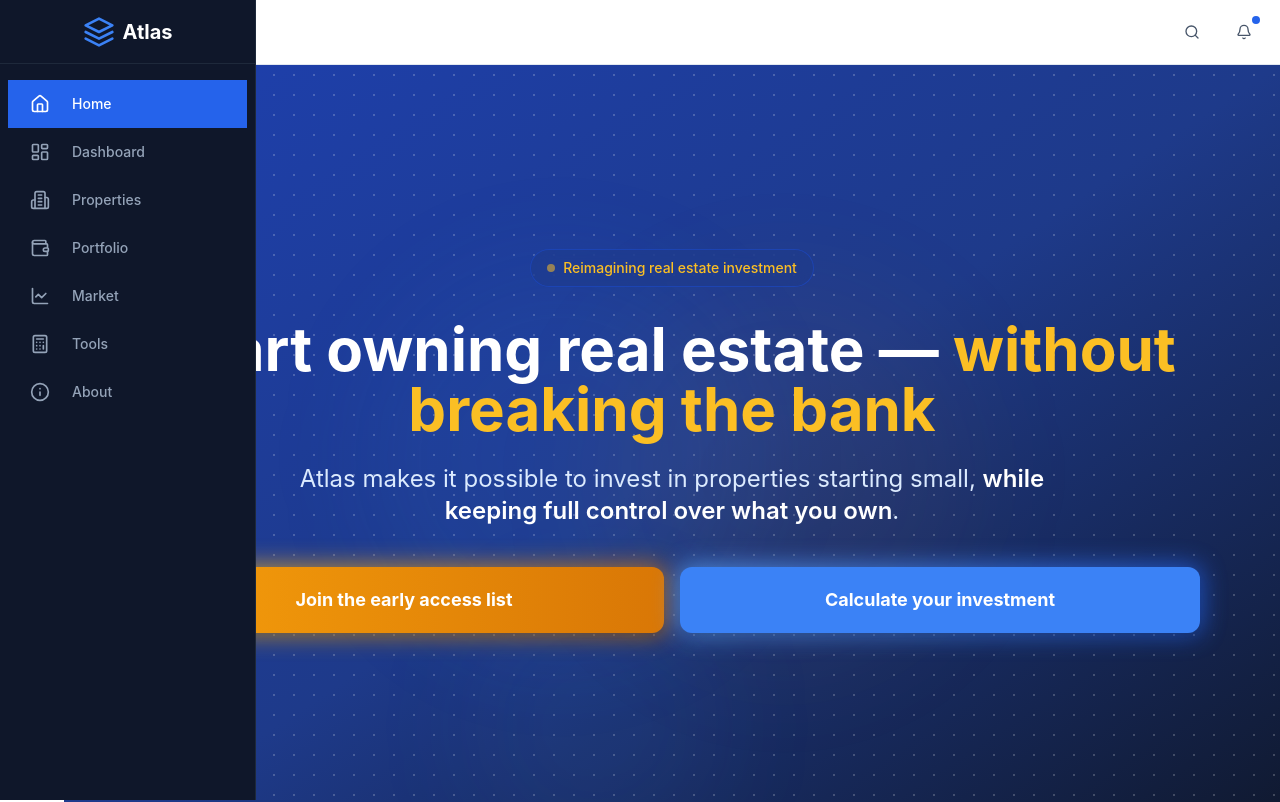
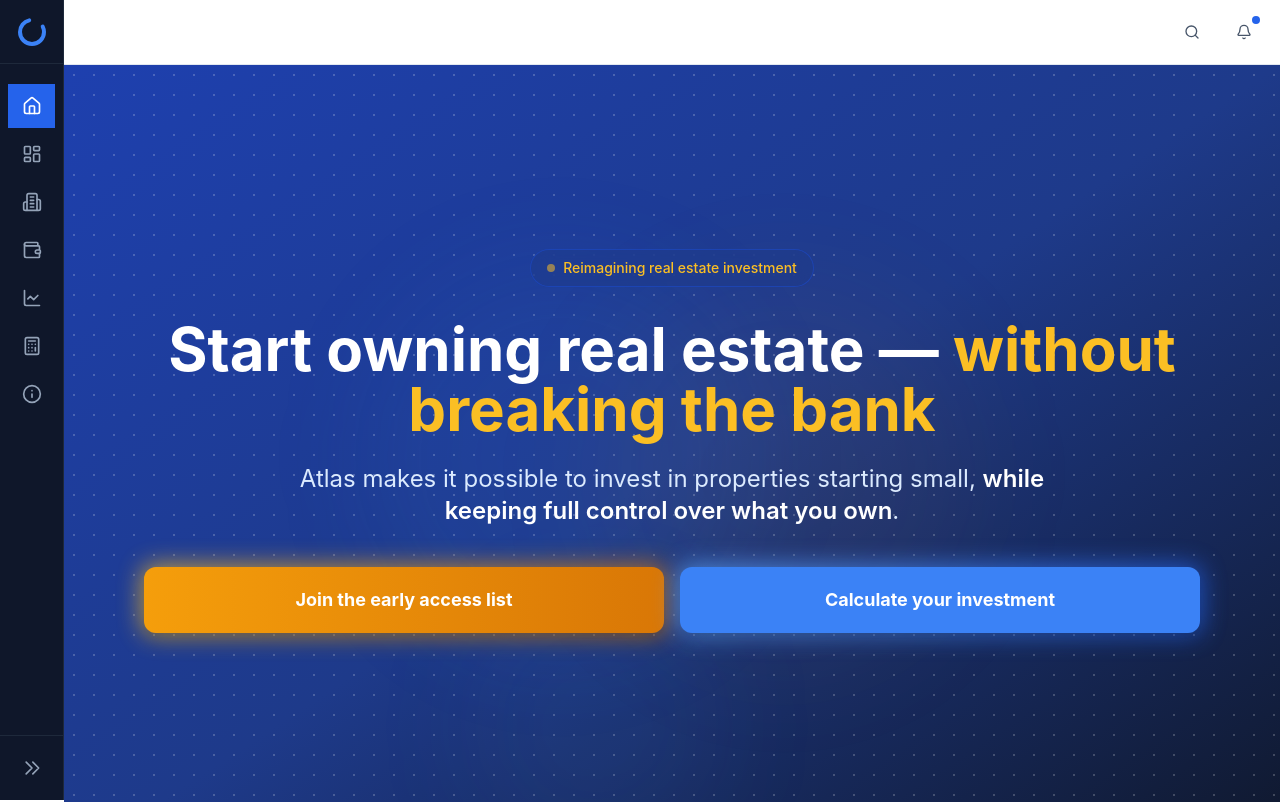
Before and after one commit to Luigi-Faldetta/atlas, a Next.js app in the folder frontend/: page / in a window 1280 px wide. Shown: the top 802 px of the page. Built offline with nearby package versions, Linux system fonts and the light colour scheme.

Commit message:
fix: updated MainNav

```diff
--- a/frontend/components/layout/MainNav.tsx
+++ b/frontend/components/layout/MainNav.tsx
@@ -11,19 +11,19 @@
   LineChart,
   Calculator,
   Info,
-  Menu, // Keep icons if needed for other purposes
+  Menu, // Keep icons
   X,
-  Settings, // Example: Added Settings icon
+  Settings, // Keep icons
 } from 'lucide-react';
 import { useState, useEffect } from 'react';
 
-// Define Props interface
+// Define Props interface (accepts state from Header)
 interface MainNavProps {
   mobileMenuOpen: boolean;
   setMobileMenuOpen: React.Dispatch<React.SetStateAction<boolean>>;
 }
 
-// Combined Navigation Items
+// --- Use the FULL list of nav items ---
 const navItems = [
   {
     name: 'Home',
@@ -71,13 +71,13 @@
 // Accept props: mobileMenuOpen and setMobileMenuOpen
 export function MainNav({ mobileMenuOpen, setMobileMenuOpen }: MainNavProps) {
   const pathname = usePathname();
-  const [expanded, setExpanded] = useState(false);
+  const [expanded, setExpanded] = useState(false); // State for desktop expand/collapse
   // Removed internal mobileMenuOpen state
   const [windowWidth, setWindowWidth] = useState(
     typeof window !== 'undefined' ? window.innerWidth : 0
   );
 
-  // Handle window resize
+  // Handle window resize (matches "ideal" logic + closes mobile menu)
   useEffect(() => {
     const handleResize = () => {
       const currentWidth = window.innerWidth;
@@ -109,89 +109,146 @@
 
   return (
     <>
-      {/* Desktop Vertical Nav */}
+      {/* Desktop Vertical Nav (Styling matches "ideal" MainNav) */}
       <div
         className={cn(
           'hidden md:flex fixed left-0 top-0 h-full flex-col bg-slate-900 dark:bg-slate-950 transition-all duration-300 z-40 overflow-x-hidden',
-          'border-r border-slate-800 dark:border-slate-700'
+          'border-r border-slate-800 dark:border-slate-700' // Added border like current version
         )}
         style={{ width: expanded ? '16rem' : '4rem' }}
-        onMouseEnter={() => !isMobile && setExpanded(true)}
-        onMouseLeave={() => !isMobile && setExpanded(false)}
+        // Removed hover logic, using button now
       >
-        {/* Desktop Logo */}
-        <div className="flex items-center justify-center h-16 border-b border-slate-800 dark:border-slate-700 flex-shrink-0">
+        {/* Logo at the top (matches "ideal" MainNav) */}
+        <div className="flex items-center justify-center h-16 border-b border-slate-800 flex-shrink-0">
           <Link href="/" className="flex items-center justify-center">
-            {/* Example Logo - replace with your actual logo */}
+            {expanded ? (
+              <span className="text-2xl font-bold bg-gradient-to-r from-blue-400 to-blue-600 bg-clip-text text-transparent">
+                Atlas
+              </span>
+            ) : (
+              // Using the SVG circle from "ideal" MainNav
+              <div className="w-8 h-8">
                 <svg
-              className={cn(
-                'h-8 w-8 text-blue-500 transition-opacity duration-300',
-                expanded ? 'opacity-100' : 'opacity-100'
-              )}
-              xmlns="http://www.w3.org/2000/svg"
                   viewBox="0 0 24 24"
                   fill="none"
+                  xmlns="http://www.w3.org/2000/svg"
+                  className="text-blue-500"
+                >
+                  <circle
+                    cx="12"
+                    cy="12"
+                    r="9"
                     stroke="currentColor"
-              strokeWidth="2"
+                    strokeWidth="3"
                     strokeLinecap="round"
-              strokeLinejoin="round"
-            >
-              <path d="M12 2L2 7l10 5 10-5-10-5z" />
-              <path d="M2 17l10 5 10-5" />
-              <path d="M2 12l10 5 10-5" />
+                    strokeDasharray="50 12"
+                    strokeDashoffset="10"
+                    fill="none"
+                  />
                 </svg>
-            <span
-              className={cn(
-                'ml-2 text-xl font-bold text-white transition-opacity duration-200 whitespace-nowrap',
-                expanded ? 'opacity-100 delay-100' : 'opacity-0'
+              </div>
             )}
-            >
-              Atlas
-            </span>
           </Link>
         </div>
 
-        {/* Desktop Nav items */}
+        {/* Nav items (uses FULL list, styling matches "ideal" MainNav) */}
         <nav className="flex-1 overflow-y-auto py-4 overflow-x-hidden">
           {navItems.map((item) => {
+            // Use current version's isActive logic
             const isActive =
               item.href === '/'
                 ? pathname === item.href
                 : pathname === item.href ||
                   pathname.startsWith(item.href + '/');
             const Icon = item.icon;
+
             return (
               <Link
                 key={item.href}
                 href={item.href}
+                // Styling and structure matches "ideal" MainNav
                 className={cn(
-                  'flex items-center h-12 mx-2 rounded-lg text-sm font-medium transition-colors overflow-hidden whitespace-nowrap',
+                  'flex items-center py-3 px-3 my-1 mx-2 rounded-lg transition-colors relative group',
+                  expanded ? 'justify-start' : 'justify-center',
                   isActive
-                    ? 'text-white bg-blue-600 dark:bg-blue-700'
-                    : 'text-slate-400 hover:bg-slate-800 hover:text-white'
+                    ? 'text-white bg-blue-600 dark:bg-blue-700' // Use current active colors
+                    : 'text-slate-400 hover:text-white hover:bg-slate-800'
                 )}
-                title={item.name} // Tooltip when collapsed
+                title={!expanded ? item.name : undefined} // Add title only when collapsed
               >
-                <div className="w-16 h-full flex items-center justify-center flex-shrink-0">
-                  <Icon className="w-5 h-5" />
-                </div>
-                <span
-                  className={cn(
-                    'transition-opacity duration-200',
-                    expanded ? 'opacity-100 delay-100' : 'opacity-0'
-                  )}
-                >
+                <Icon className="w-5 h-5 flex-shrink-0" />
+                {expanded && (
+                  <span className="ml-3 whitespace-nowrap">{item.name}</span>
+                )}{' '}
+                {/* Added whitespace-nowrap */}
+                {!expanded && (
+                  // Tooltip for collapsed state (matches "ideal" MainNav)
+                  <span className="fixed left-16 ml-2 p-2 min-w-max rounded bg-slate-800 text-white text-sm opacity-0 invisible group-hover:opacity-100 group-hover:visible transition-opacity z-50">
                     {item.name}
                   </span>
+                )}
               </Link>
             );
           })}
         </nav>
-        {/* Optional Footer in Sidebar */}
-        {/* <div className="mt-auto p-4 border-t border-slate-800"> ... </div> */}
+
+        {/* Toggle expand/collapse button (matches "ideal" MainNav) */}
+        <div className="p-3 border-t border-slate-800">
+          <button
+            onClick={() => setExpanded(!expanded)}
+            className="flex items-center justify-center w-10 h-10 rounded-lg text-slate-400 hover:text-white hover:bg-slate-800 transition-colors"
+            aria-label={expanded ? 'Collapse sidebar' : 'Expand sidebar'}
+          >
+            {expanded ? (
+              <svg
+                xmlns="http://www.w3.org/2000/svg"
+                className="h-5 w-5"
+                fill="none"
+                viewBox="0 0 24 24"
+                stroke="currentColor"
+              >
+                <path
+                  strokeLinecap="round"
+                  strokeLinejoin="round"
+                  strokeWidth={2}
+                  d="M11 19l-7-7 7-7m8 14l-7-7 7-7"
+                />
+              </svg>
+            ) : (
+              <svg
+                xmlns="http://www.w3.org/2000/svg"
+                className="h-5 w-5"
+                fill="none"
+                viewBox="0 0 24 24"
+                stroke="currentColor"
+              >
+                <path
+                  strokeLinecap="round"
+                  strokeLinejoin="round"
+                  strokeWidth={2}
+                  d="M13 5l7 7-7 7M5 5l7 7-7 7"
+                />
+              </svg>
+            )}
+          </button>
+        </div>
       </div>
 
-      {/* Mobile Menu Overlay (uses props now) */}
+      {/* Mobile Menu Button (matches "ideal" MainNav, uses state from props) */}
+      {/* This button is part of MainNav but positioned by Header's flex layout */}
+      <button
+        className="md:hidden flex items-center p-2 text-slate-600 dark:text-slate-400 hover:text-blue-600 dark:hover:text-blue-400"
+        onClick={() => setMobileMenuOpen(!mobileMenuOpen)} // Use prop setter
+        aria-label="Toggle menu"
+      >
+        {mobileMenuOpen ? (
+          <X className="w-6 h-6" />
+        ) : (
+          <Menu className="w-6 h-6" />
+        )}
+      </button>
+
+      {/* Mobile Menu Overlay (uses props, styling matches "ideal" MainNav) */}
       {mobileMenuOpen && (
         <div
           className="md:hidden fixed inset-0 bg-black bg-opacity-50 z-50" // Ensure high z-index
@@ -201,7 +258,7 @@
             className="h-full w-3/4 max-w-xs bg-white dark:bg-slate-900 p-4 shadow-xl overflow-y-auto overflow-x-hidden"
             onClick={(e) => e.stopPropagation()} // Prevent closing when clicking inside menu
           >
-            {/* Mobile Menu Header */}
+            {/* Mobile Menu Header (matches "ideal" MainNav) */}
             <div className="flex justify-between items-center mb-6 pb-4 border-b border-slate-200 dark:border-slate-700">
               <Link href="/" onClick={() => setMobileMenuOpen(false)}>
                 <span className="text-2xl font-bold bg-gradient-to-r from-blue-600 to-blue-800 bg-clip-text text-transparent">
@@ -209,7 +266,7 @@
                 </span>
               </Link>
               <button
-                onClick={() => setMobileMenuOpen(false)}
+                onClick={() => setMobileMenuOpen(false)} // Use prop setter
                 aria-label="Close menu"
                 className="p-1 text-slate-600 dark:text-slate-400 hover:bg-slate-100 dark:hover:bg-slate-800 rounded"
               >
@@ -217,24 +274,27 @@
               </button>
             </div>
 
-            {/* Mobile Nav items */}
+            {/* Mobile Nav items (uses FULL list, styling matches "ideal" MainNav) */}
             <nav className="flex flex-col space-y-1">
               {navItems.map((item) => {
+                // Use current version's isActive logic
                 const isActive =
                   item.href === '/'
                     ? pathname === item.href
                     : pathname === item.href ||
                       pathname.startsWith(item.href + '/');
                 const Icon = item.icon;
+
                 return (
                   <Link
                     key={item.href}
                     href={item.href}
+                    // Styling matches "ideal" MainNav
                     className={cn(
                       'flex items-center rounded-lg py-3 px-4 text-sm font-medium transition-colors',
                       isActive
-                        ? 'text-white bg-blue-600 dark:bg-blue-700' // Active mobile style
-                        : 'text-slate-600 dark:text-slate-400 hover:bg-slate-100 dark:hover:bg-slate-800 hover:text-slate-900 dark:hover:text-white' // Inactive mobile style
+                        ? 'text-white bg-blue-600 dark:bg-blue-700' // Use current active colors
+                        : 'text-slate-600 dark:text-slate-400 hover:bg-slate-100 dark:hover:bg-slate-800 hover:text-slate-900 dark:hover:text-white' // Use current inactive colors
                     )}
                     onClick={() => setMobileMenuOpen(false)} // Close menu on link click
                   >
```
Also changed, not shown: frontend/components/layout/Header.tsx (+13 -28 lines). Lines whose indentation alone changed are shown as unchanged.
